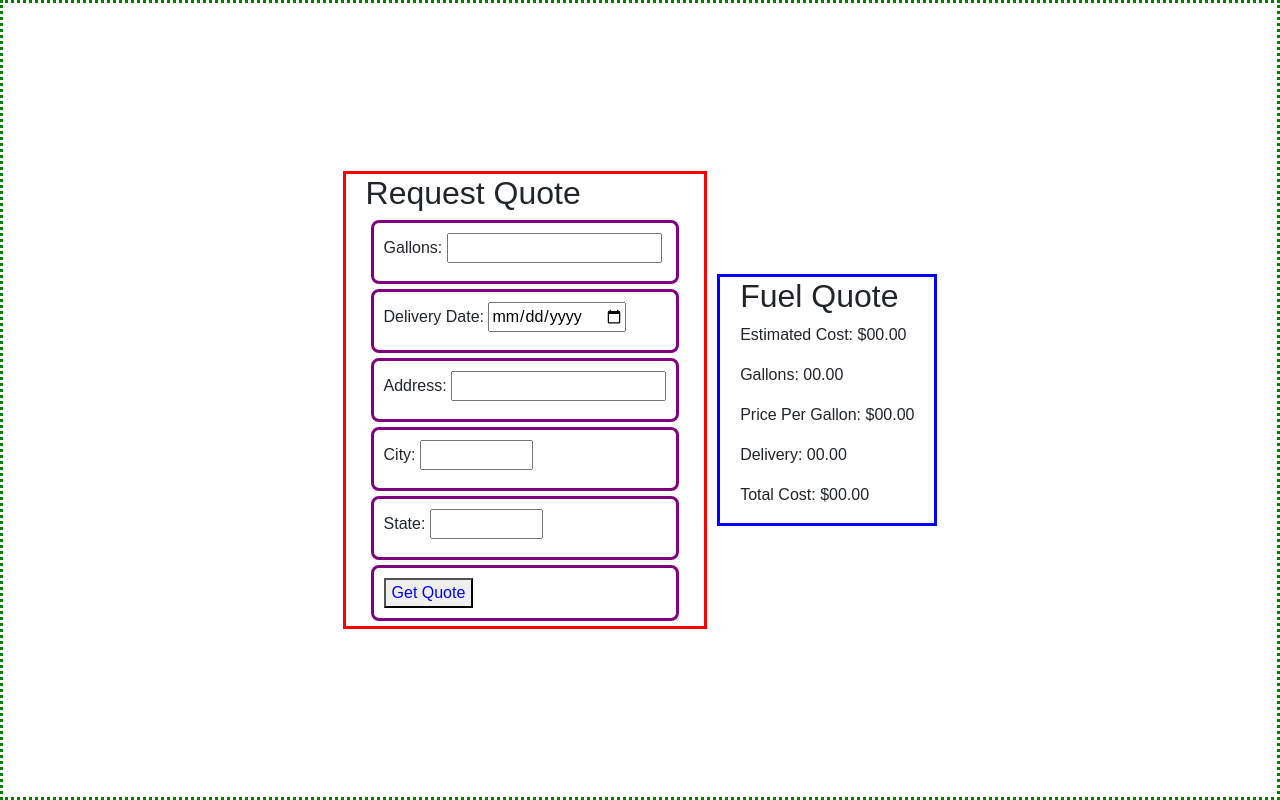
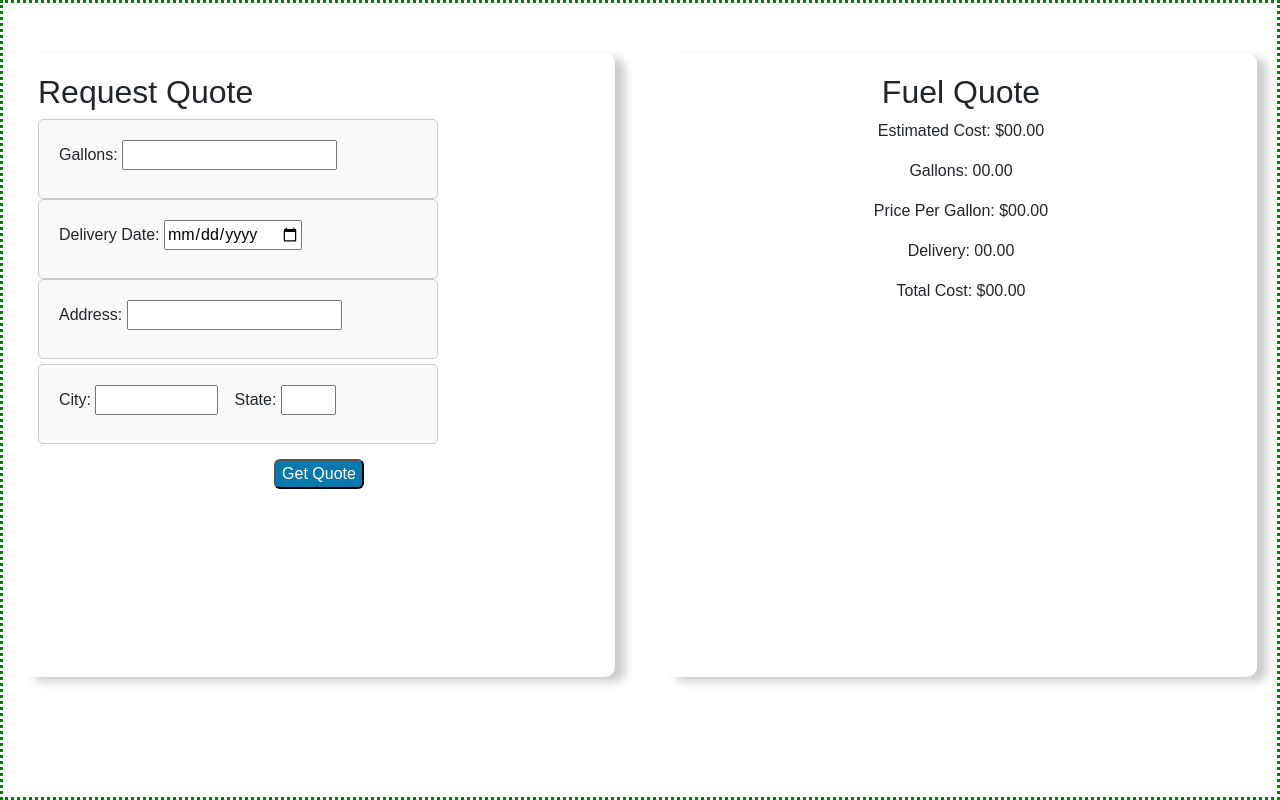
Before and after one commit to rominasbh/SoftwareDesignProj, a Flask app: page /fuel_quote in a window 1280 px wide. Shown: the part 56-856 px from the top of the page. Run offline with Flask 3, Linux system fonts and the light colour scheme; some libraries are stand-ins or nearby versions.

Commit message:
everything works so far

```diff
--- a/static/css/styles.css
+++ b/static/css/styles.css
@@ -1,4 +1,10 @@
 /* Global Styles */
+*,
+*::before,
+*::after {
+  box-sizing: border-box;
+}
+
 body,
 html {
   margin: 0;
@@ -107,85 +113,80 @@ footer {
 }
 
 /* fuel_quote Page Styles */
-.fuel_quote-container nav {
-  border: solid black;
-  justify-content: baseline;
-  align-items: baseline;
-}
 .fuel_quote-container {
   display: flex;
   width: 100%;
   justify-content: center;
-  align-items: center;
+  /* align-items: center; */
   height: 100vh;
   border: dotted green;
 }
 
 .fuel_quote-container #left,
-.fuel_quote-container #right {
-  display: inline-block;
-  width: 60%;
-  padding: 0 20px;
-  max-width: fit-content;
+#right {
+  width: 50%;
+  /* margin: auto; */
+  margin-top: 50px;
+  margin-bottom: 120px;
+  /* margin-right: 50px; */
+  padding: 20px 15px;
+  border-radius: 10px;
+  box-shadow: 10px 5px 10px #ccc;
 }
 
 .fuel_quote-container #left {
-  border: solid red;
-  /* position: ; */
-  /* flex: 1; */
+  /* border: 2px solid black; */
+  margin-left: 20px;
+  margin-right: 30px;
 }
 
 .fuel_quote-container #right {
-  border: solid blue;
-  margin: 0 0 0 10px;
-  float: right;
+  /* border: 2px solid blue; */
+  margin-left: 20px;
+  margin-right: 20px;
+  text-align: center;
 }
 
-.fuel_quote-container button {
-  color: blue;
-  width: auto;
-  justify-content: inherit;
-  align-items: inherit;
+.fuel_quote-container .city_state {
+  /* border: 1px solid red; */
+  display: flex;
+  margin: 5px 0;
+  width: 100%;
+  box-sizing: border-box;
 }
 
-.fuel_quote-container form div {
-  border: solid purple;
-  padding: 10px;
-  margin: 5px;
-  border-radius: 8px;
-  width: inherit;
+.fuel_quote-container #city {
+  width: 70%;
 }
 
-.fuel_quote-container form div label {
-  display: block;
+.fuel_quote-container #state {
+  width: 30%;
 }
 
-.fuel_quote-container #gallons,
-#delivery_date,
-#address {
-  width: inherit;
+.fuel_quote-container #btn {
+  /* border: 1px solid black; */
+  /* position: relative; */
+  height: 50px;
+  margin: 2px 90px;
+  text-align: center;
+  padding: 10px 0;
 }
 
-.fuel_quote-container #city_state {
-  /* display: inline-block; */
-  border: dotted black;
-  width: 50%;
+.fuel_quote-container #btn button {
+  color: white;
+  background-color: rgb(9, 121, 173);
+  border-radius: 6px;
 }
 
-.fuel_quote-container #city,
-#state {
-  display: inline-block;
-  width: 40%;
-}
-/* .fuel_quote-form {
-  Similar structure to .login-form for consistency , if you want to change, change all
+.fuel_quote-form {
+  /* Similar structure to .login-form for consistency , if you want to change, change all */
   width: 100%;
   max-width: 400px;
   padding: 20px;
   border: 1px solid #cccccc;
   border-radius: 5px;
   background: #f9f9f9;
-} */
+}
 
 /* fuel_history Page Styles */
 .fuel_history-container {
--- a/templates/fuel_quote.html
+++ b/templates/fuel_quote.html
@@ -75,8 +75,6 @@
           <div class="fuel_quote-form city_state">
             <label for="city">City: <input type="text" id="city" name="city" readonly /></label>
 
-          </div>
-          <div class="fuel_quote-form city_state">
             <label for="state">State: <input type="text" id="state" name="state" readonly /></label>
 
           </div>
```
